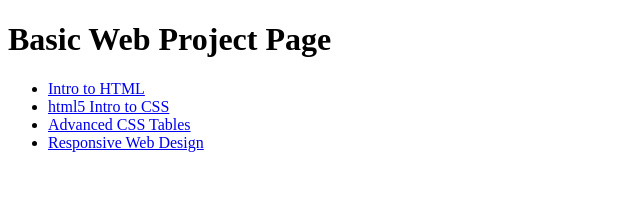
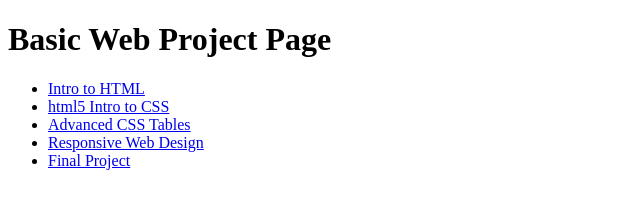
Before and after one commit to JacobPlascencia/CITC_Class, a plain HTML site: page index.html in a window 1280 px wide. Shown: the whole page, without its empty margins (0-640 px from the left). Drawn offline with Linux system fonts and the light colour scheme.

Commit message:
Update index.html

```diff
--- a/index.html
+++ b/index.html
@@ -13,6 +13,7 @@
         <li><a href="html5_intro_to_css/index.html" target="_blank">html5 Intro to CSS</a></li>
         <li><a href="advance_css_tables/index.html" target="_blank">Advanced CSS Tables</a></li>
         <li><a href="responsive_web_design/index.html" target="_blank">Responsive Web Design</a></li>
+        <li><a href="Final_Project/index.html" target="_blank">Final Project</a></li>
     </ul>
 </body>
 
```
